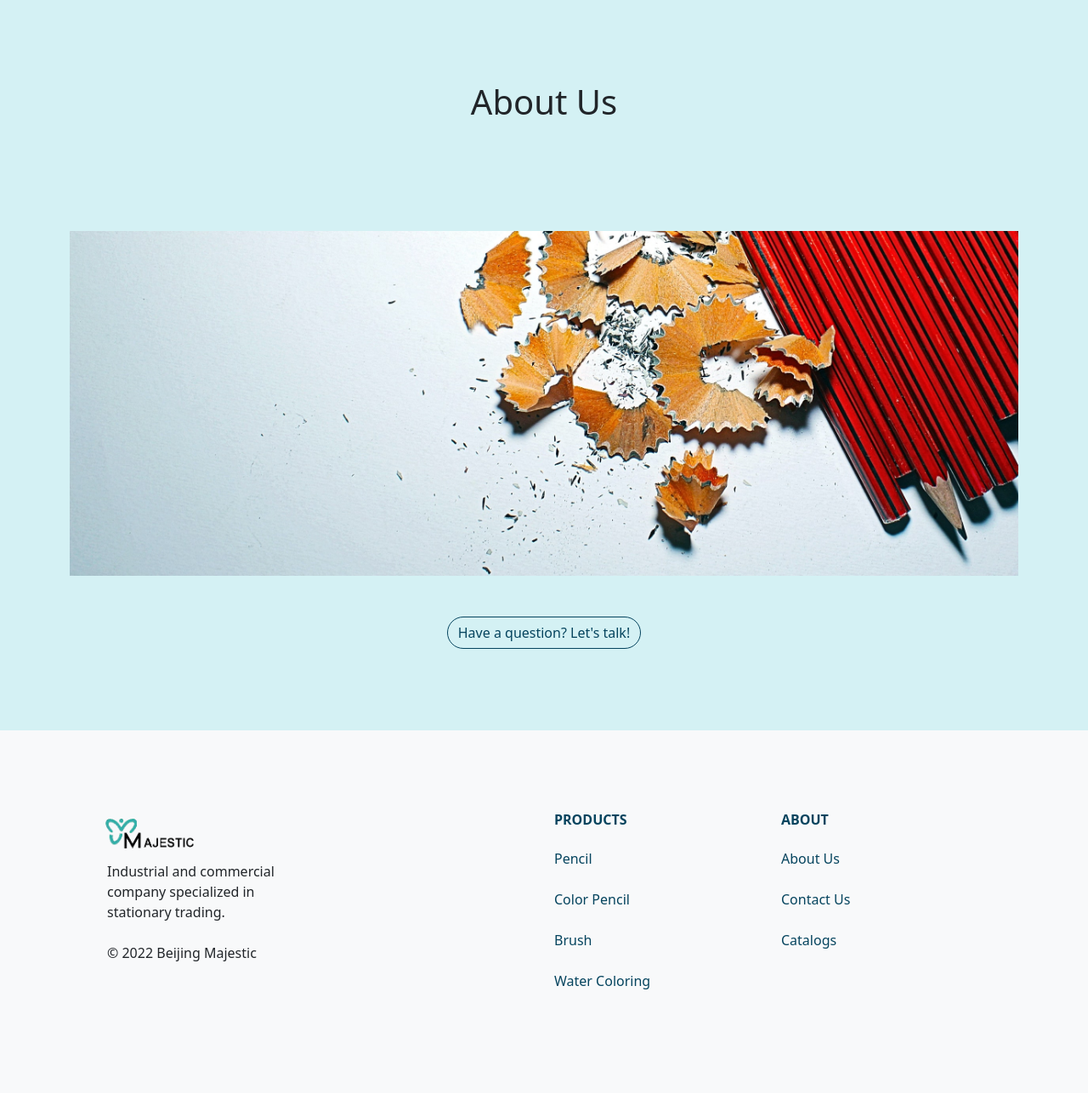
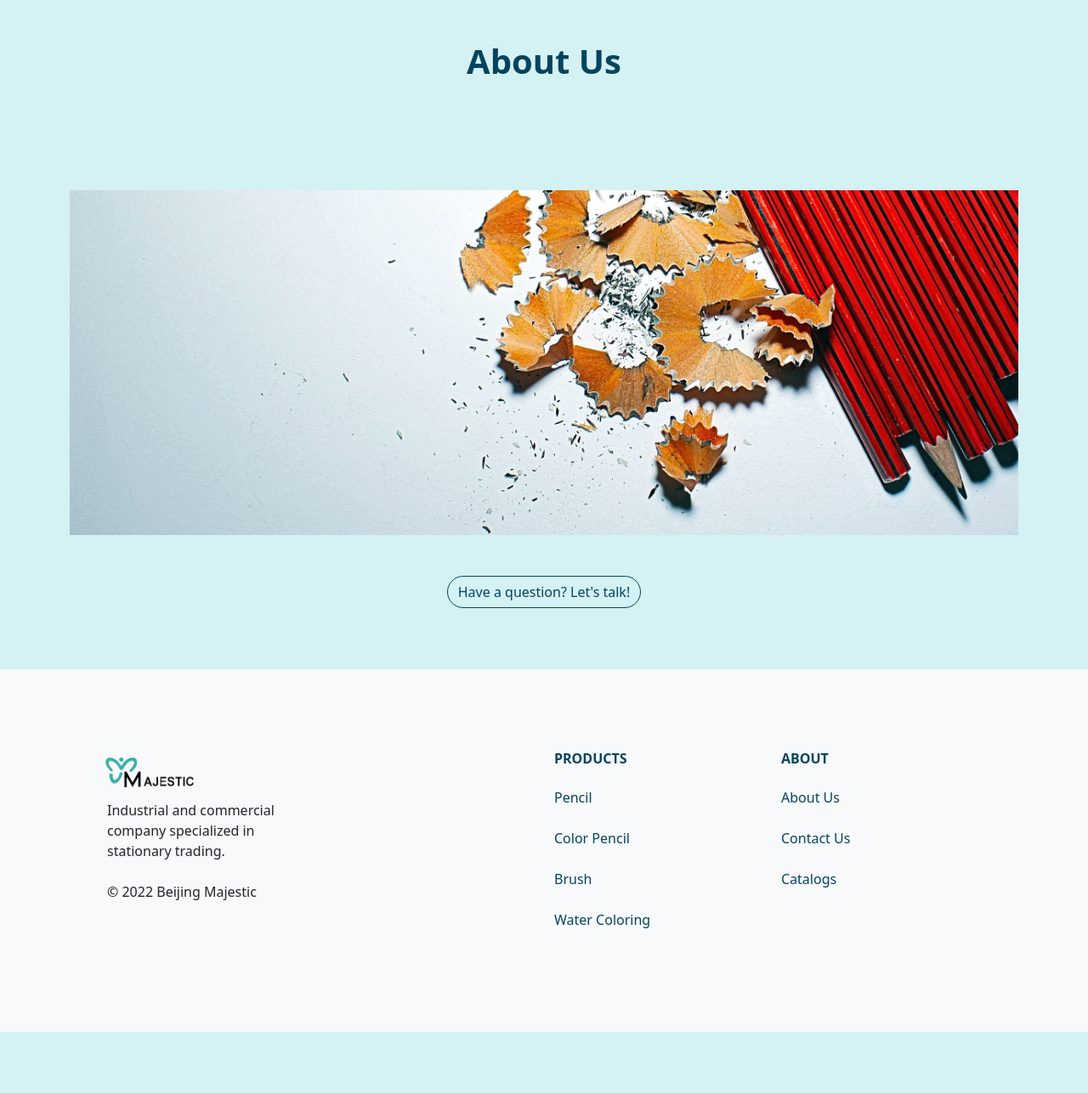
Before and after one commit to YRD-Software/bjmajestic.com, a Django app: page /about/ in a window 1280 px wide. Shown: the part 66-1353 px from the top of the page at 85% size. After the commit the page ends 1281 px from the top, so only its background shows below. Run offline with Django 3.2, Linux system fonts and the light colour scheme; data that the repository does not hold is empty.

Commit message:
Update about page

```diff
--- a/about/templates/about/about.html
+++ b/about/templates/about/about.html
@@ -8,16 +8,16 @@
 {% endblock CSS %}
 
 {% block content %}
-<div class="bg-lightblue py-5">
+<div class="bg-lightblue pb-4">
 	<div class="container py-4 py-xl-5">
 		<div class="row mb-5">
 			<div class="col-md-8 col-xl-6 text-center mx-auto">
-				<h1>About Us</h1>
+				<h1 class="fw-bold text-navyblue">About Us</h1>
 			</div>
 		</div>
 		<div class="d-flex flex-column justify-content-center align-items-center mx-5">
 			{% for text in texts %}
-			<p class="text-center">{{text.text}}</p>
+			<p class="text-center text-navyblue">{{text.text}}</p>
 			{% endfor %}
 		</div>
 	</div>
```
